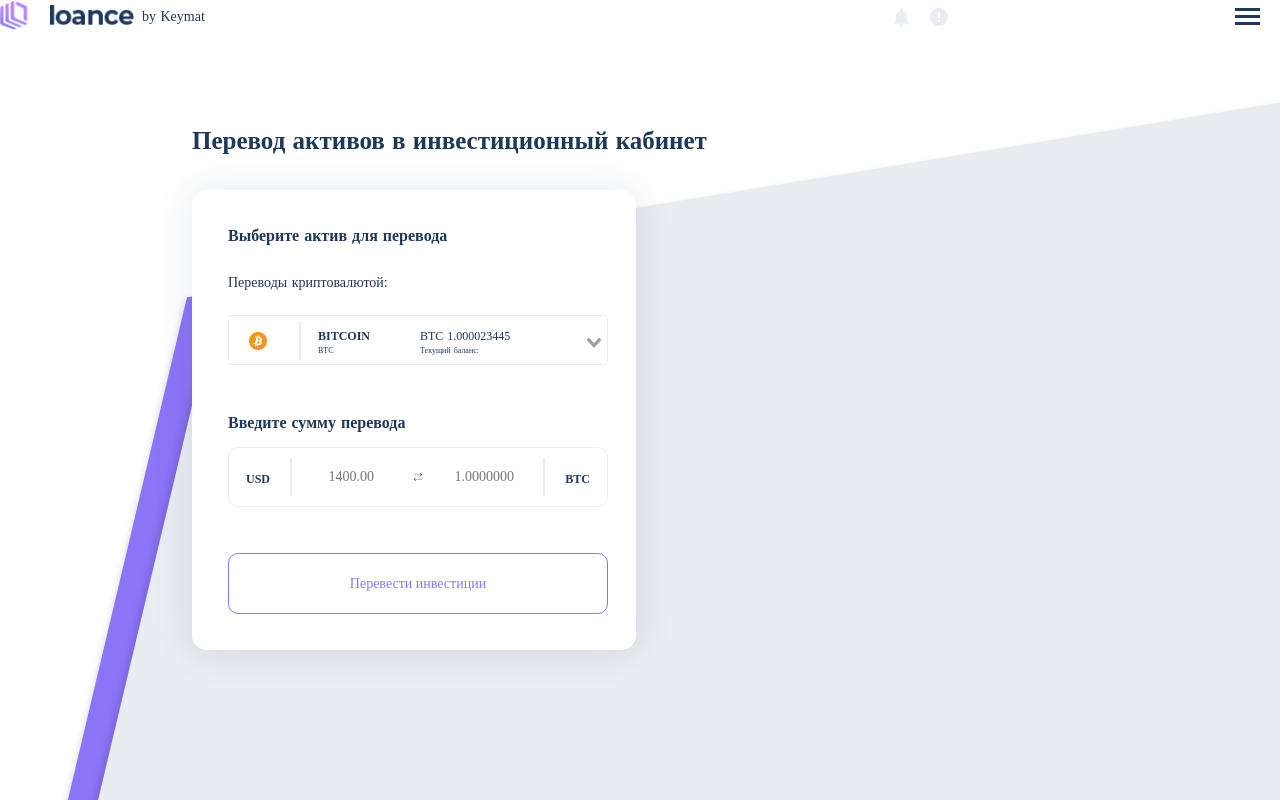
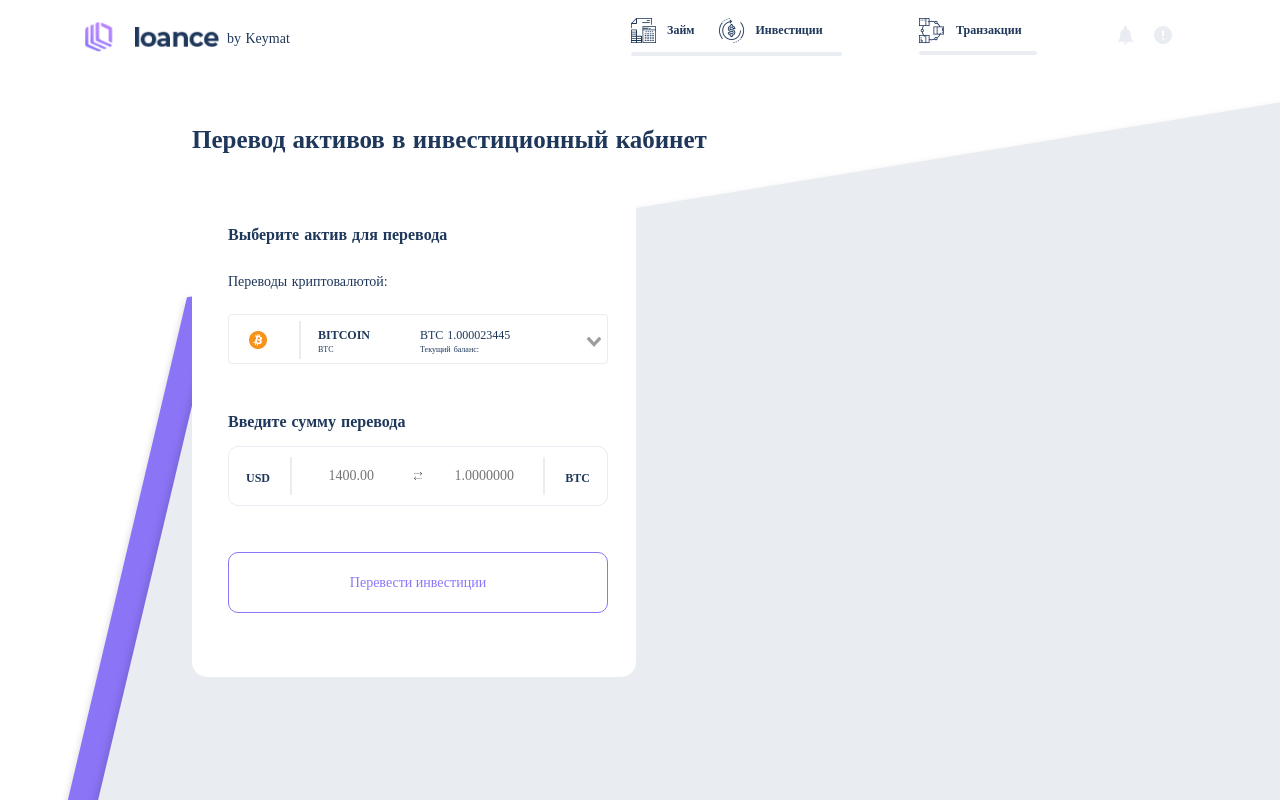
Before and after one commit to SerPounceALot705/Loance, a Nuxt app: page /TransferOfAssets in a window 1280 px wide. Shown: the top 800 px of the page. Built offline with nearby package versions, Linux system fonts and the light colour scheme.

Commit message:
header + правки анимации

```diff
--- a/assets/styles/BalanceReplenishment/styles.scss
+++ b/assets/styles/BalanceReplenishment/styles.scss
@@ -259,9 +259,11 @@
   display: flex;
   align-items: center;
   cursor: pointer;
+  border: 1px solid #ffffff;
 
   &:hover {
     border: 1px solid #8c74f7;
+    transition: 0.3s ease-in-out;
   }
 
 }
--- a/assets/styles/Components/Header/styles.scss
+++ b/assets/styles/Components/Header/styles.scss
@@ -31,7 +31,21 @@
   display: flex;
   align-items: center;
   justify-content: space-between;
+
+  @media screen and (max-width: 1200px) and (min-width: 1024px) {
+    width: 100%;
+    padding-left: 20px;
+    padding-right: 20px;
+  }
+
+  @media screen and (max-width: 1023px) and (min-width: 679px) {
     display: none;
+  }
+
+  @media screen and (max-width: 678px) and (min-width: 375px) {
+    display: none;
+  }
+
 }
 
 .header-logo-container {
@@ -39,6 +53,12 @@
   justify-content: space-between;
   margin-right: 29%;
   text-decoration: none;
+
+  @media screen and (max-width: 1200px) and (min-width: 1024px) {
+    margin-right: 10%;
+  }
+
+
 }
 
 .header-logo {
@@ -55,23 +75,39 @@
   object-fit: contain;
 }
 
-.keymat-logo {
-    font-family: "Montserrat";
-    font-size: 14px;
-    font-weight: 500;
-    font-stretch: normal;
-    font-style: normal;
-    line-height: 1.43;
-    letter-spacing: normal;
-    text-align: left;
-    color: #1e375a;
-    margin-left: 6px;
-    margin-top: 7px;
-}
-
 .header-menu li {
   position: relative;
 }
+
+.header-menu li:hover div {
+  transition: all .3s ease-in-out;
+  position: absolute;
+  top: 34px;
+  height: 4px;
+  border-radius: 5px;
+  background-color: #8d75f860;
+  width: 100%;
+}
+
+.header-menu li:nth-child(2) div {
+  transition: all .3s ease-in-out;
+  position: absolute;
+  top: 34px;
+  height: 4px;
+  border-radius: 5px;
+  width: 119px;
+}
+
+.header-transaction li:hover div {
+  transition: all .3s ease-in-out;
+  position: absolute;
+  height: 4px;
+  top: 25px;
+  border-radius: 5px;
+  background-color: #8d75f860;
+  width: 118px;
+}
+
 
 .header-menu-item-container {
   display: flex;
@@ -86,6 +122,13 @@
   border-radius: 5px;
   background-color: #e9ecf1;
   margin-top: 8px;
+
+  @media screen and (max-width: 678px) and (min-width: 375px) {
+    height: 75px;
+    width: 5px;
+    margin-left: 20px;
+    margin-top: 25px;
+  }
 }
 
 .header-menu-underline-transaction {
@@ -94,6 +137,14 @@
   border-radius: 5px;
   background-color: #e9ecf1;
   margin-top: 8px;
+  position: absolute;
+  top: 25px;
+
+  @media screen and (max-width: 678px) and (min-width: 375px) {
+    height: 25px;
+    width: 5px;
+  }
+
 }
 
 .header-menu-underline_actived {
@@ -122,6 +173,7 @@ ul {
     justify-content: space-between;
     margin-right: 53px;
   }
+
   &.header-transaction {
     list-style: none;
     padding: 0;
@@ -165,10 +217,7 @@ ul {
   text-decoration: none;
 }
 
-.header-notifications-container {
-    margin-left: 53px;
-    margin-right: 22px;
-}
+
 
 .notifications {
   margin-right: 20px;
@@ -196,10 +245,12 @@ ul {
   .vs__dropdown-toggle {
     border: none;
   }
+
   .vs__selected {
     margin: 0;
     padding: 0;
   }
+
   .vs__selected-options {
     width: 63px;
     height: 26px;
@@ -217,6 +268,18 @@ ul {
   margin: 0 auto;
   border-radius: 15px;
   background-color: #ffffff;
+
+
+  display: none;
+
+  @media screen and (max-width: 1023px) and (min-width: 679px) {
+    display: block;
+  }
+
+  @media screen and (max-width: 678px) and (min-width: 375px) {
+    display: block;
+  }
+
 }
 
 .mobile-header-content-container {
@@ -224,18 +287,27 @@ ul {
   flex-direction: row;
   justify-content: space-between;
   align-items: flex-end;
+
+  @media screen and (max-width: 1023px) and (min-width: 679px) {
+    padding: 20px;
+    position: relative;
+  }
+
+  @media screen and (max-width: 678px) and (min-width: 375px) {
+    padding: 20px;
+  }
 }
 
 .mobile-header-dropdown-container {
   transition: all .3s ease-in-out;
   display: flex;
-    flex-direction: column;
+  flex-direction: row;
   position: fixed;
   left: 100%;
   top: 0;
   width: 100%;
   height: 100%;
-    background: linear-gradient(180deg, #011134, #000c27);
+  background: #ffffff;
   z-index: 3;
 }
 
@@ -244,6 +316,12 @@ ul {
 }
 
 .header-menu-item-container {
+
+  @media screen and (max-width: 1023px) and (min-width: 679px) {
+    flex-direction: column;
+    height: auto;
+  }
+
   @media screen and (max-width: 678px) and (min-width: 375px) {
     flex-direction: column;
     height: auto;
@@ -251,22 +329,70 @@ ul {
 }
 
 ul.header-menu {
+
+  @media screen and (max-width: 1200px) and (min-width: 1024px) {
+    margin-right: 25px;
+  }
+
+  @media screen and (max-width: 1023px) and (min-width: 679px) {
+    flex-direction: column;
+    margin-top: 25px;
+    width: 100%;
+    align-items: flex-start;
+    justify-content: flex-start;
+    margin-left: 20px;
+  }
+
   @media screen and (max-width: 678px) and (min-width: 375px) {
     flex-direction: column;
+    margin-top: 25px;
     width: 100%;
-        align-items: flex-end;
+    align-items: flex-start;
+    justify-content: flex-start;
+    margin-left: 20px;
   }
 }
 
 ul.header-transaction {
+
+
+  @media screen and (max-width: 1023px) and (min-width: 679px) {
+    flex-direction: row;
+    margin-top: 25px;
+    width: 100%;
+    align-items: flex-start;
+  }
+
   @media screen and (max-width: 678px) and (min-width: 375px) {
-        flex-direction: column;
-        width: 150px;
-        align-items: flex-end;
+    flex-direction: row;
+    margin-top: 25px;
+    width: 100%;
+    align-items: flex-start;
   }
 }
 
 .header-notifications-container {
+  margin-left: 53px;
+  margin-right: 22px;
+
+
+  @media screen and (max-width: 1200px) and (min-width: 1024px) {
+    margin-right: 0;
+    margin-left: 0;
+  }
+
+  @media screen and (max-width: 1023px) and (min-width: 679px) {
+    display: flex;
+    position: fixed;
+    right: 10%;
+  }
+
+  @media screen and (max-width: 1023px) and (min-width: 679px) {
+    display: flex;
+    position: fixed;
+    right: 10%;
+  }
+
   @media screen and (max-width: 678px) and (min-width: 375px) {
     display: flex;
     margin-right: 10px;
@@ -274,6 +400,12 @@ ul.header-transaction {
 }
 
 .header-link {
+
+  @media screen and (max-width: 1023px) and (min-width: 679px) {
+    margin-right: 0;
+    margin-bottom: 25px;
+  }
+
   @media screen and (max-width: 678px) and (min-width: 375px) {
     margin-right: 0;
     margin-bottom: 25px;
@@ -281,12 +413,23 @@ ul.header-transaction {
 }
 
 .header-link-transaction {
+
+  @media screen and (max-width: 1023px) and (min-width: 679px) {
+    margin-right: 0;
+  }
+
   @media screen and (max-width: 678px) and (min-width: 375px) {
     margin-right: 0;
   }
 }
 
 .header-logo-container {
+
+  @media screen and (max-width: 1023px) and (min-width: 679px) {
+    justify-content: flex-start;
+    margin-right: 0;
+  }
+
   @media screen and (max-width: 678px) and (min-width: 375px) {
     justify-content: flex-start;
     margin-right: 0;
@@ -294,6 +437,13 @@ ul.header-transaction {
 }
 
 .header-logo {
+
+  @media screen and (max-width: 1023px) and (min-width: 679px) {
+    width: 22px;
+    height: 31px;
+    margin-right: 0px;
+  }
+
   @media screen and (max-width: 678px) and (min-width: 375px) {
     width: 22px;
     height: 31px;
@@ -302,6 +452,13 @@ ul.header-transaction {
 }
 
 .header-name {
+
+  @media screen and (max-width: 1023px) and (min-width: 679px) {
+    width: 88px;
+    height: 16px;
+    margin-top: 9px;
+  }
+
   @media screen and (max-width: 678px) and (min-width: 375px) {
     width: 88px;
     height: 16px;
@@ -310,6 +467,34 @@ ul.header-transaction {
 }
 
 .keymat-logo {
+
+  font-family: "Montserrat";
+  font-size: 14px;
+  font-weight: 500;
+  font-stretch: normal;
+  font-style: normal;
+  line-height: 1.43;
+  letter-spacing: normal;
+  text-align: left;
+  color: #1e375a;
+  margin-left: 6px;
+  margin-top: 7px;
+
+  @media screen and (max-width: 1023px) and (min-width: 679px) {
+    font-family: "Montserrat";
+    font-size: 12px;
+    font-weight: 500;
+    font-stretch: normal;
+    font-style: normal;
+    line-height: 1.43;
+    letter-spacing: normal;
+    text-align: left;
+    color: #1e375a;
+    margin-left: -2px;
+    margin-top: 10px;
+    width: 70px;
+  }
+
   @media screen and (max-width: 678px) and (min-width: 375px) {
     font-family: "Montserrat";
     font-size: 12px;
@@ -321,7 +506,7 @@ ul.header-transaction {
     text-align: left;
     color: #1e375a;
     margin-left: -2px;
-        margin-top: 0;
+    margin-top: 10px;
     width: 70px;
   }
 }
@@ -333,14 +518,28 @@ ul.header-transaction {
   cursor: pointer;
   width: 25px;
   margin-bottom: 4px;
-    margin-right: 20px;
+  z-index: 4;
+}
+
+.mobile-header-burger-menu--active {
+  .mobile-header-burger-line:nth-child(2) {
+    opacity: 0;
+  }
+
+  .mobile-header-burger-line:first-child {
+    transform: translateY(6px) rotate(45deg);
+  }
+
+  .mobile-header-burger-line:last-child {
+    transform: translateY(-6px) rotate(-45deg);
+  }
 }
 
 .mobile-header-burger-line {
-    width: 100%;
+  width: 25px;
   height: 3px;
   background-color: #1E375A;
   display: block;
-    margin: 2px auto;
+  margin: 1.5px auto;
   transition: all .3s ease-in-out;
 }
--- a/assets/styles/Components/Select/styles.scss
+++ b/assets/styles/Components/Select/styles.scss
@@ -58,8 +58,13 @@
 
 
 .transfer-of-assets-container_box {
-  background-color: #ffffff;
-  box-shadow: 0 0 40px 0 rgb(30 55 90 / 10%);
+
+  @media screen and (max-width: 678px) and (min-width: 375px) {
+    background-color: #ffffff;
+    box-shadow: 0 0 40px 0 rgb(30 55 90 / 10%);
+    padding: 20px;
+  }
+
 }
 
 .select-info-subtitle {
@@ -239,17 +244,19 @@
   color: #1e375a;
   width: 95px;
   text-align: center;
-  border: none;
+  border: 1px solid #ffffff;
+
+  &:focus {
+    outline: 1px solid #ffffff;
+
+  }
 
   @media screen and (max-width: 678px) and (min-width: 375px) {
     font-size: 12px;
     width: 70px;
   }
 
-  .calc-value:focus {
-    outline: 0;
-    outline-offset: 0;
-  }
+
 }
 
 .btc {
--- a/assets/styles/IncreaseIndeposit/styles.scss
+++ b/assets/styles/IncreaseIndeposit/styles.scss
@@ -184,7 +184,7 @@
     color: #ffffff;
     margin-top: 50px;
     margin-bottom: 25px;
-    transition: 0.7s ease-in-out;
+    transition: 0.3s ease-in-out;
 
     @media screen and (max-width: 678px) and (min-width: 375px) {
         width: 100%;
--- a/assets/styles/LoanRepayment/styles.scss
+++ b/assets/styles/LoanRepayment/styles.scss
@@ -189,6 +189,7 @@
     outline-offset: 0;
     border: solid 1px #8d75f8;
     color: #1E375A;
+    transition: 0.3s ease-in-out;
   }
 
   @media screen and (max-width: 678px) and (min-width: 375px) {
@@ -375,6 +376,7 @@
     outline-offset: 0;
     border: solid 1px #8d75f8;
     color: #1E375A;
+    transition: 0.3s ease-in-out;
   }
 
   @media screen and (max-width: 678px) and (min-width: 375px) {
@@ -410,6 +412,7 @@
     outline-offset: 0;
     border: solid 1px #8d75f8;
     color: #1E375A;
+    transition: 0.3s ease-in-out;
   }
 
   @media screen and (max-width: 678px) and (min-width: 375px) {
--- a/assets/styles/TransactionHistory/styles.scss
+++ b/assets/styles/TransactionHistory/styles.scss
@@ -64,6 +64,7 @@
     outline-offset: 0;
     border: solid 1px #8d75f8;
     color: #1E375A;
+    transition: all .3s ease-in-out;
   }
 }
 
@@ -111,6 +112,7 @@
     outline: 0;
     outline-offset: 0;
     border: solid 1px #8d75f8;
+    transition: all .3s ease-in-out;
   }
 
   @media screen and (max-width: 1023px) and (min-width: 679px) {
--- a/assets/styles/TransferOfAssets/styles.scss
+++ b/assets/styles/TransferOfAssets/styles.scss
@@ -4,7 +4,6 @@
 
     @media screen and (max-width: 678px) and (min-width: 375px) {
         width: 100%;
-        padding: 20px;
     }
 }
 .transfer-of-assets-title {
@@ -61,10 +60,12 @@
     letter-spacing: normal;
     text-align: center;
     color: #8d75f8;
+    margin-bottom: 28px;
 
     @media screen and (max-width: 678px) and (min-width: 375px) {
         width: 100%;
         margin-top: 20px;
+        margin-bottom: 25px;
     }
 }
 
--- a/assets/styles/WithdrawalsFromTheLoanOffice/styles.scss
+++ b/assets/styles/WithdrawalsFromTheLoanOffice/styles.scss
@@ -112,6 +112,7 @@ span.withdrawals-from-the-loan-office-subtitle {
     outline: 0;
     outline-offset: 0;
     border: solid 1px #8d75f8;
+    transition: 0.3s ease-in-out;
     color: #1E375A;
 }
 
--- a/components/Header.vue
+++ b/components/Header.vue
@@ -17,7 +17,7 @@
       <div class="header-menu-item-container">
         <ul class="header-menu">
           <li>
-            <a href="" class="header-link">
+            <a href="/" class="header-link">
               <img
                 class="header-menu-img_accounting"
                 alt="accounting"
@@ -39,6 +39,7 @@
                 :src="require('~/assets/images/001-return.png')"
               />
               <span class="header-menu-text">Инвестиции</span>
+              <div></div>
             </a>
           </li>
         </ul>
@@ -56,9 +57,6 @@
               <a href="/TransactionHistory" class="header-menu-text"
                 >Транзакции</a
               >
-            </a>
-          </li>
-        </ul>
               <div
                 class="header-menu-underline-transaction"
                 :class="{
@@ -66,6 +64,9 @@
                     selectLine == 'transaction',
                 }"
               ></div>
+            </a>
+          </li>
+        </ul>
       </div>
 
       <div class="header-notifications-container">
@@ -119,15 +120,17 @@
         <div
           @click="mobileActive = !mobileActive"
           class="mobile-header-burger-menu"
+          :class="{ 'mobile-header-burger-menu--active': mobileActive }"
         >
           <div class="mobile-header-burger-line"></div>
           <div class="mobile-header-burger-line"></div>
           <div class="mobile-header-burger-line"></div>
         </div>
       </div>
-
-      <div class="mobile-header-dropdown-container"
-      :class="{'mobile-header--active' : mobileActive}">
+      <div
+        class="mobile-header-dropdown-container"
+        :class="{ 'mobile-header--active': mobileActive }"
+      >
         <ul class="header-menu">
           <li>
             <a href="" class="header-link">
@@ -149,7 +152,6 @@
               <span class="header-menu-text">Инвестиции</span>
             </a>
           </li>
-        </ul>
           <ul class="header-transaction">
             <li>
               <a href="" class="header-link header-link-transaction">
@@ -163,6 +165,7 @@
                 >
               </a>
             </li>
+          </ul>
         </ul>
       </div>
     </div>
```
Also changed, not shown: assets/styles/LoanScreen/styles.scss (+8 -1 lines), assets/styles/TransfersWithinTheSystem/styles.scss (+11 -7 lines). Lines whose indentation alone changed are shown as unchanged.
